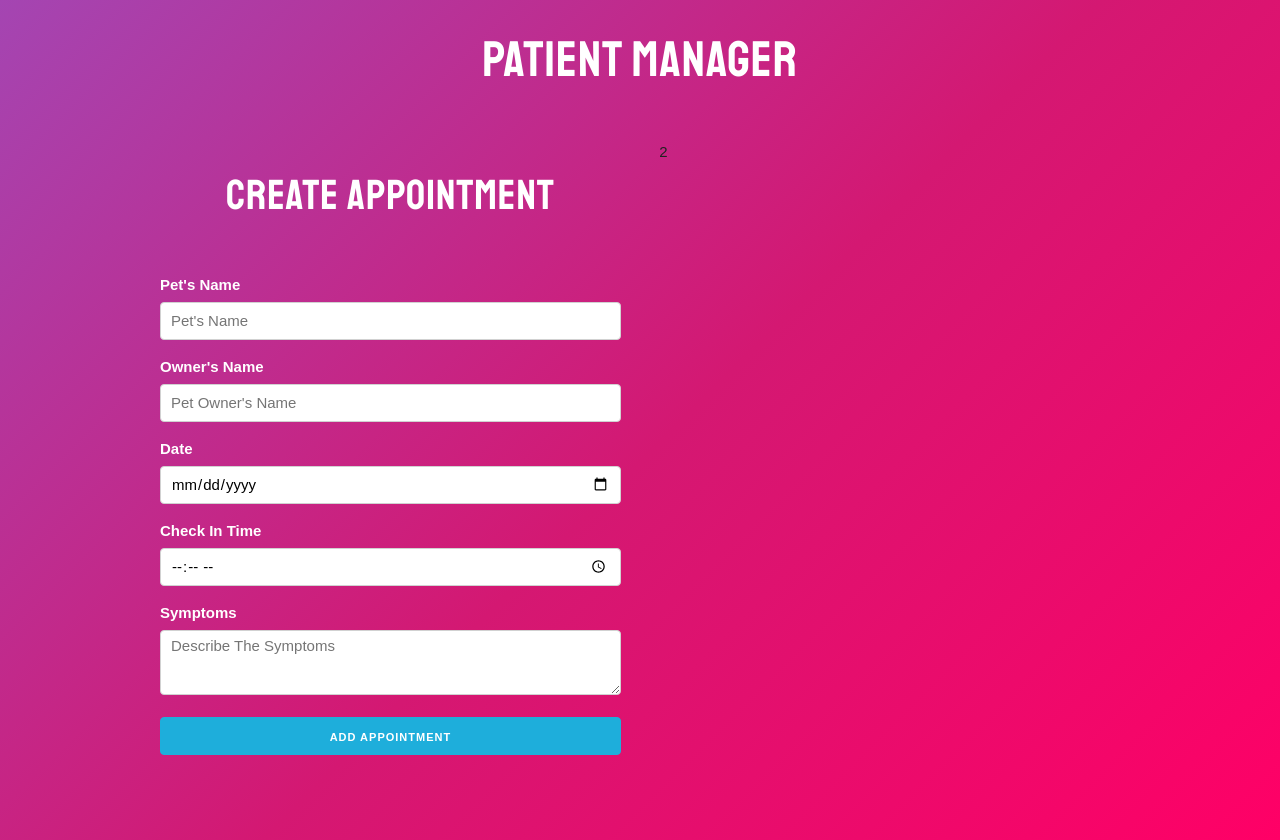
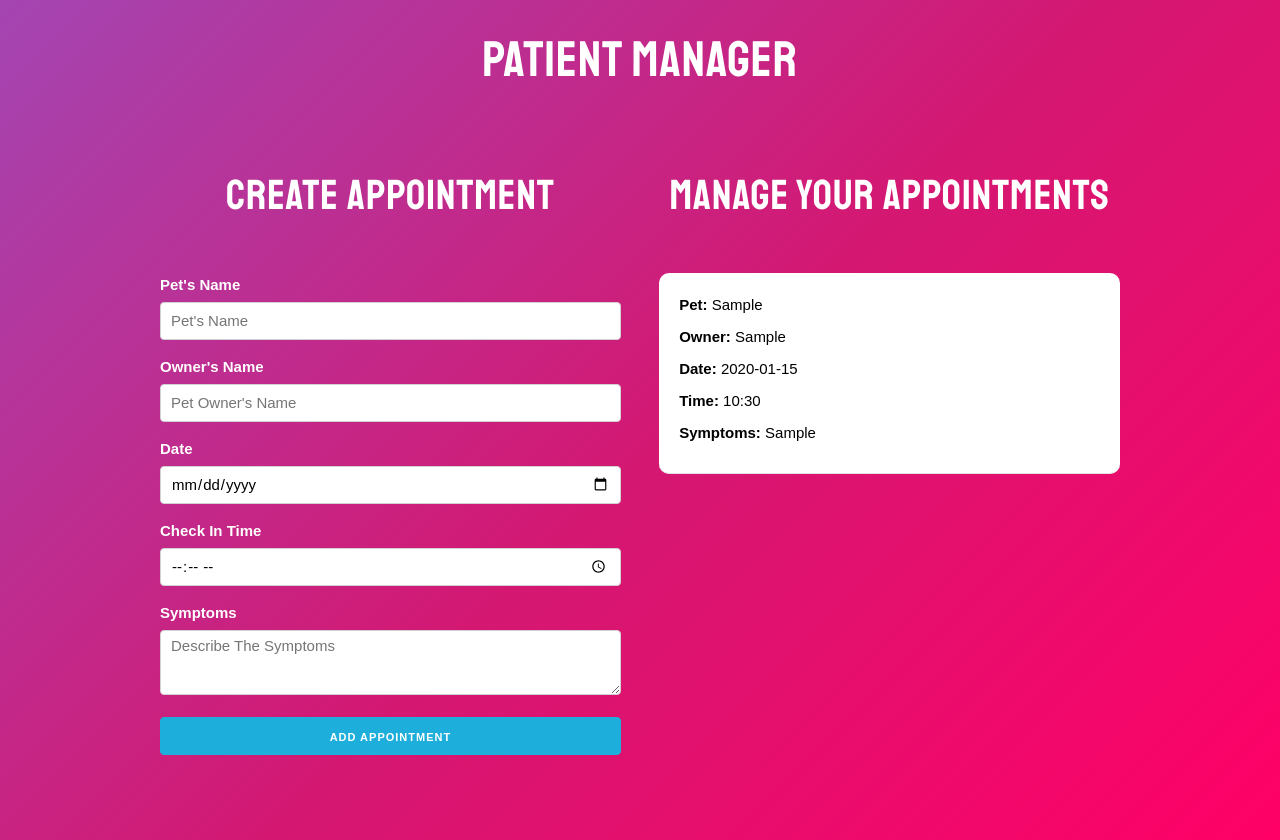
Before and after one commit to mikaelpizzi/patient-manager, a React (Create React App) app: page / in a window 1280 px wide. Both pictures are taken after typing "Sample", "Sample", "2020-01-15", "10:30", "Sample" into the empty fields and a click on the button "ADD APPOINTMENT". Built offline with nearby package versions, Linux system fonts and the light colour scheme.

Commit message:
[FEAT] Show created appointment on screen

```diff
--- a/src/App.js
+++ b/src/App.js
@@ -1,5 +1,6 @@
 import React, { useState } from "react";
 import { Fragment } from "react";
+import Appointment from "./components/Appointment";
 import Form from "./components/Form";
 
 
@@ -16,7 +17,6 @@
     ])
   }
 
-
   return (
     <Fragment>
       <h1>Patient Manager</h1>
@@ -28,7 +28,14 @@
             />
           </div>
           <div className="one-half column">
-            2
+            <h2>Manage Your Appointments</h2>
+
+            {appointments.map(appointment => (
+              <Appointment
+                id={appointment.id}
+                appointment={appointment}
+              />
+            ))}
           </div>
         </div>
       </div>
--- /dev/null
+++ b/src/components/Appointment.js
@@ -0,0 +1,14 @@
+import React from 'react';
+
+const Appointment = ({ appointment }) =>
+    (
+        <div className='cita'>
+            <p>Pet: <span>{appointment.pet}</span></p>
+            <p>Owner: <span>{appointment.owner}</span></p>
+            <p>Date: <span>{appointment.date}</span></p>
+            <p>Time: <span>{appointment.time}</span></p>
+            <p>Symptoms: <span>{appointment.symptoms}</span></p>
+        </div>
+     );
+
+export default Appointment;
```
